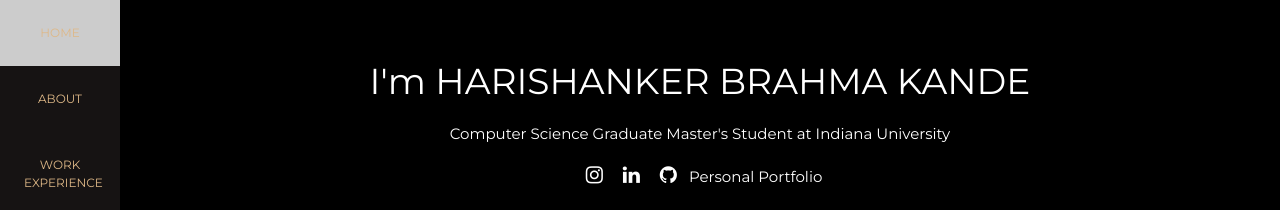
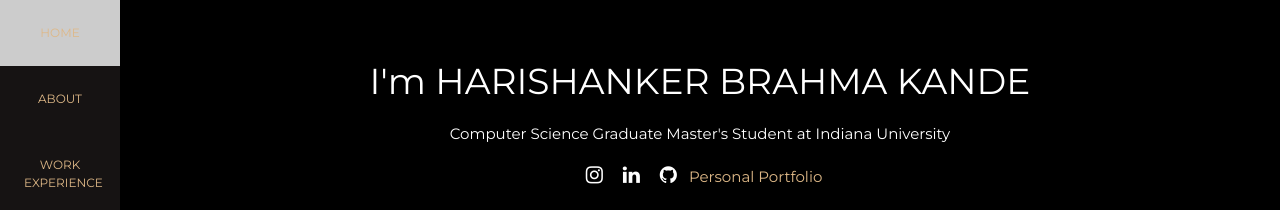
Before and after one commit to KANDEBRAHMA/harishanker.github.io, a plain HTML site: page index.html in a window 1280 px wide. Shown: the top 210 px of the page. Drawn offline with nearby package versions, Linux system fonts and the light colour scheme.

Commit message:
Update index.html

```diff
--- a/index.html
+++ b/index.html
@@ -49,7 +49,7 @@
     <a href="https://www.instagram.com/bramhakande/" target="_blank"><i class="fa fa-instagram w3-hover-opacity w3-padding-small" style="font-size:20px"></i></a>
     <a href="https://www.linkedin.com/in/harishanker-brahma-kande-88195213a/" target="_blank"><i class="fa fa-linkedin w3-hover-opacity w3-padding-small"style="font-size:20px"></i></a>
     <a href="https://github.com/KANDEBRAHMA" target="_blank"><i class="fa fa-github w3-hover-opacity w3-padding-small" style="font-size:20px"></i></a>
-    <a href="https://kandebrahma.github.io/harishanker.github.io/" target="_blank">Personal Portfolio</a><br><br>
+    <a href="https://kandebrahma.github.io/harishanker.github.io/" target="_blank" style="color: burlywood;">Personal Portfolio</a><br><br>
     <img src="/w3images/man_smoke.jpg" alt="image" class="w3-image" width="992" height="1108">
   </header>
 
```
